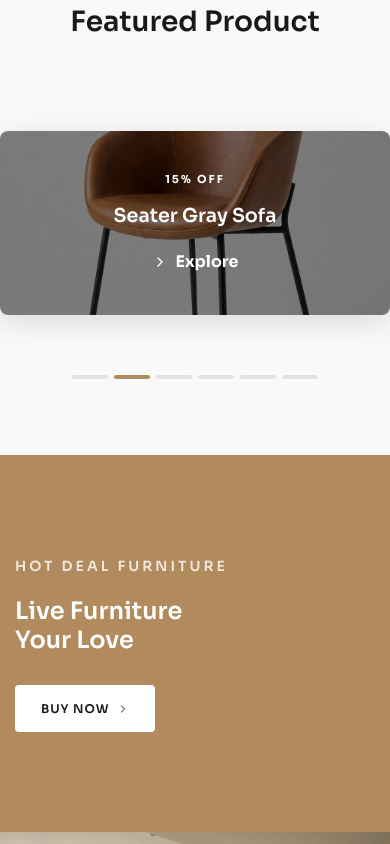
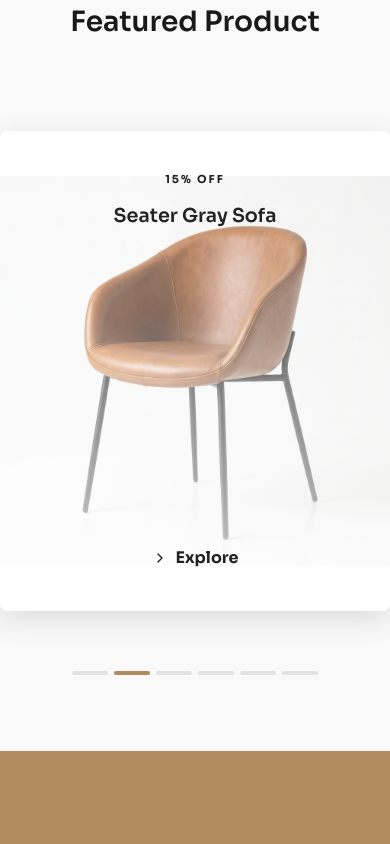
Before and after one commit to souravdasofficial3366-source/test-addina, a React (Vite) app: page / in a window 390 px wide. Shown: the part 2020-2864 px from the top of the page. Built offline with nearby package versions, Linux system fonts and the light colour scheme; no server answers; the database is empty.

Commit message:
mobile slider cropping, swipe sensitivity, and admin access_v2

```diff
--- a/src/components/Footer.jsx
+++ b/src/components/Footer.jsx
@@ -57,6 +57,7 @@ export default function Footer() {
               <li><Link to="/contact">Contact</Link></li>
               <li><Link to="/terms">Terms & Conditions</Link></li>
               <li><Link to="/privacy">Privacy Policy</Link></li>
+              <li><Link to="/admin" style={{ color: 'var(--clr-primary)', fontWeight: '600' }}>Admin Dashboard</Link></li>
             </ul>
           </div>
 
--- a/src/pages/Home.css
+++ b/src/pages/Home.css
@@ -761,12 +761,12 @@
   .newsletter__input { border-radius: var(--radius-sm); }
   .newsletter__form .btn { border-radius: var(--radius-sm); width: 100%; justify-content: center; }
   .sprinklr-cards { flex-direction: column; align-items: center; }
-  .sprinklr-card { max-width: 100%; flex: 1 1 100%; min-height: auto; margin-bottom: 20px; position: relative; overflow: hidden; border: none; padding: 40px 20px !important; }
-  .sprinklr-card::before { content: ""; position: absolute; top: 0; left: 0; width: 100%; height: 100%; background: rgba(0,0,0,0.5); z-index: 1; pointer-events: none; }
+  .sprinklr-card { max-width: 100%; flex: 1 1 100%; min-height: 480px; margin-bottom: 20px; position: relative; overflow: hidden; border: none; padding: 40px 20px !important; }
+  .sprinklr-card::before { content: ""; position: absolute; top: 0; left: 0; width: 100%; height: 100%; background: linear-gradient(to bottom, rgba(255,255,255,0.1), rgba(255,255,255,0.8)); z-index: 1; pointer-events: none; }
   .sprinklr-card__image-container { position: absolute !important; top: 0; left: 0; width: 100%; height: 100%; margin: 0; z-index: 0; max-height: none !important; }
-  .sprinklr-card__image-container img { width: 100%; height: 100%; object-fit: cover; max-height: none !important; }
+  .sprinklr-card__image-container img { width: 100%; height: 100%; object-fit: contain; background: #fff; max-height: none !important; }
   .sprinklr-card__header, .sprinklr-card__explore { position: relative; z-index: 2; }
-  .sprinklr-card__title, .sprinklr-card__badge, .sprinklr-card__explore, .sprinklr-card__explore-icon { color: #ffffff !important; }
+  .sprinklr-card__title, .sprinklr-card__badge, .sprinklr-card__explore, .sprinklr-card__explore-icon { color: #222 !important; }
 
   /* Do not display non-center cards on mobile to avoid long scroll */
   .sprinklr-card:not(.sprinklr-card--center) { display: none; }
--- a/src/pages/Home.jsx
+++ b/src/pages/Home.jsx
@@ -63,9 +63,9 @@ export default function Home() {
   };
   const handleTouchEnd = (e) => {
     const touchEndX = e.changedTouches[0].screenX;
-    if (touchStartX.current - touchEndX > 50) {
+    if (touchStartX.current - touchEndX > 30) {
       nextFeatured();
-    } else if (touchEndX - touchStartX.current > 50) {
+    } else if (touchEndX - touchStartX.current > 30) {
       prevFeatured();
     }
   };
```
